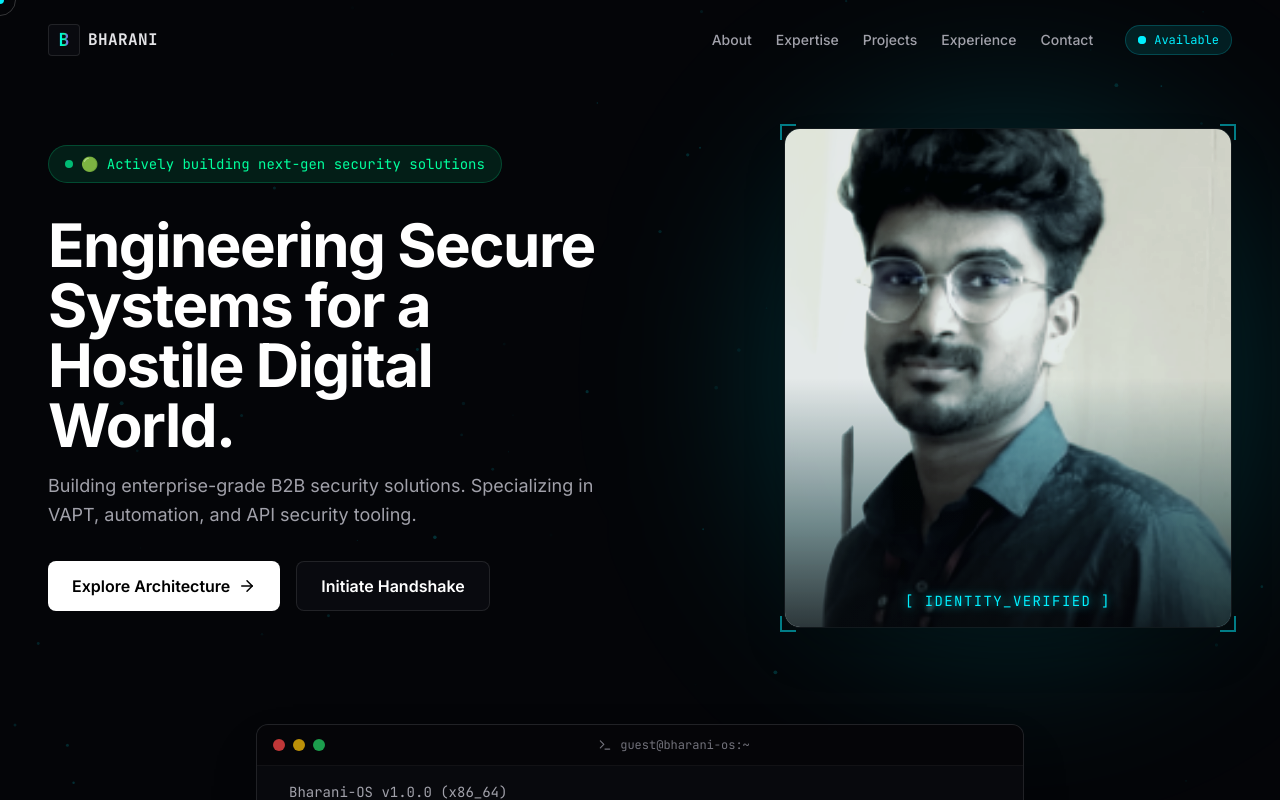
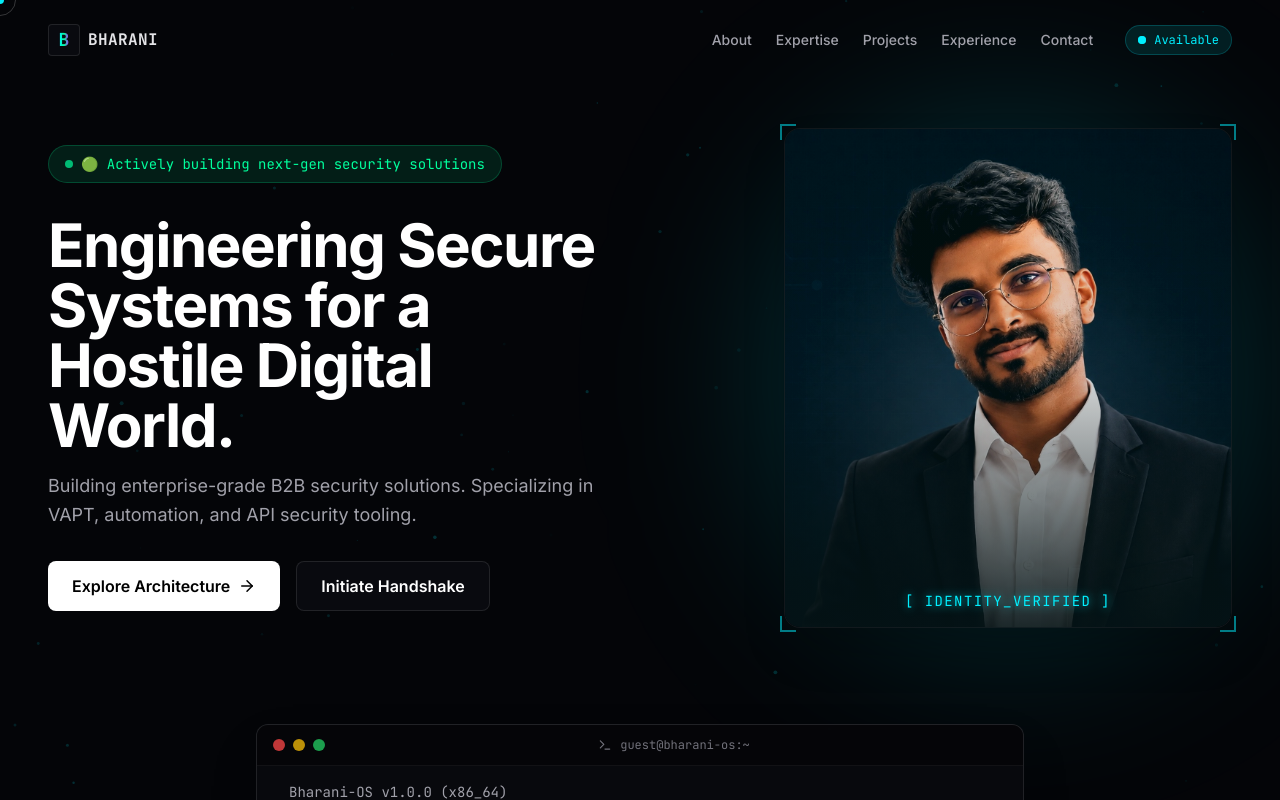
Before and after one commit to Bharani-cyberfreak/Bharani-portfolio, a React (Vite) app: page / in a window 1280 px wide. Shown: the top 800 px of the page. Built offline with nearby package versions, Linux system fonts and the light colour scheme.

Commit message:
style: update profile picture and enhance CSS treatment

```diff
--- a/src/components/hero/Hero.tsx
+++ b/src/components/hero/Hero.tsx
@@ -106,12 +106,12 @@ const Hero = () => {
             {/* The Headshot Container */}
             <div className="absolute inset-0 rounded-2xl border border-white/10 bg-surface/80 overflow-hidden glass-panel flex flex-col items-center justify-center">
               <img
-                src="/headshot.png"
+                src="/headshot.jpg"
                 alt="Bharani"
-                className="w-full h-full object-cover opacity-90 contrast-125 saturate-50 mix-blend-luminosity brightness-110"
+                className="w-full h-full object-cover opacity-100 contrast-[1.05]"
               />
-              <div className="absolute inset-0 bg-gradient-to-t from-background via-transparent to-transparent opacity-80 pointer-events-none"></div>
-              <div className="absolute inset-0 bg-neon-cyan/10 mix-blend-overlay pointer-events-none"></div>
+              <div className="absolute inset-0 bg-gradient-to-t from-background via-background/20 to-transparent opacity-90 pointer-events-none"></div>
+              <div className="absolute inset-0 bg-neon-cyan/5 mix-blend-screen pointer-events-none"></div>
               <div className="absolute bottom-4 left-0 w-full text-center pointer-events-none z-10">
                 <p className="font-mono text-sm text-neon-cyan uppercase tracking-widest drop-shadow-[0_0_5px_rgba(0,240,255,0.8)]">[ IDENTITY_VERIFIED ]</p>
               </div>
```
Also changed, not shown: public/headshot.jpg (added), public/headshot.png (deleted).
